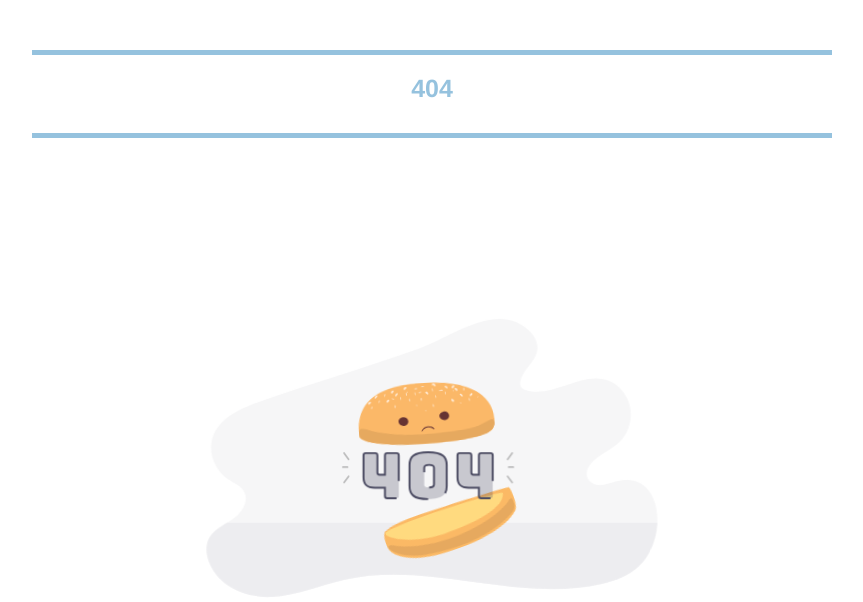
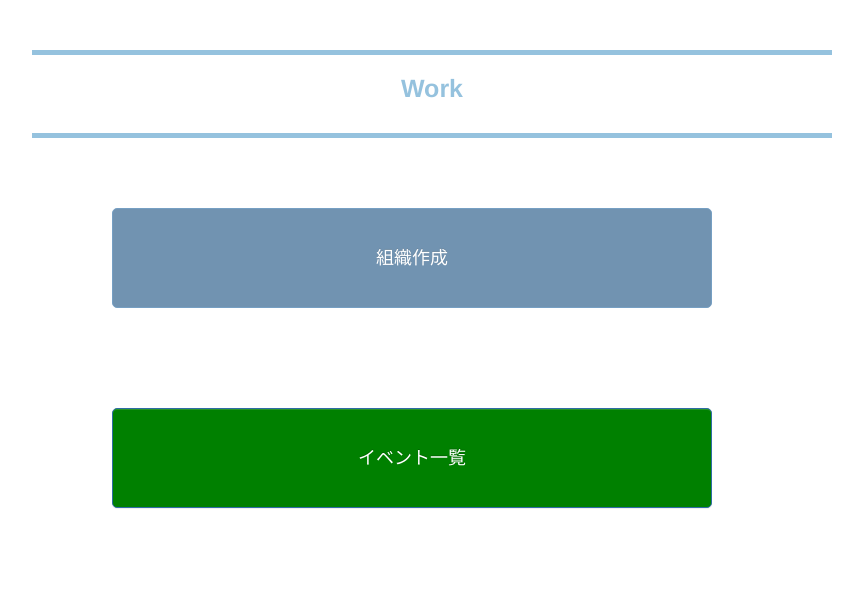
Before and after one commit to ukohank517/Attendance_flask, a Flask app: page /work in a window 1280 px wide; the page is wider, and only the part inside the window is pictured. Shown: the top 602 px of that part, without its empty margins (208-1071 px from the left). Run offline with Flask 2, Linux system fonts and the light colour scheme; parts of the project's set-up code (start-up, migrations or seed data) failed here and were passed over; some libraries are stand-ins or nearby versions.

Commit message:
[update] top -> work

```diff
--- a/web/script/app.py
+++ b/web/script/app.py
@@ -25,10 +25,10 @@
 def _top():
     return "カレンダー、イベント"
 
-@app.route('/top')
-def top():
-    page_title = 'Top'
-    return render_template('top.html', page_title = page_title)
+@app.route('/work')
+def work():
+    page_title = 'Work'
+    return render_template('work.html', page_title = page_title)
 
 @app.route('/event/list', methods=['GET'])
 def event_list():
--- a/web/script/templates/top.html
+++ b/web/script/templates/work.html
@@ -10,5 +10,5 @@
   </div>
 </div>
 
-<link  href="/static/css/top.css" rel="stylesheet"></link>
+<link  href="/static/css/work.css" rel="stylesheet"></link>
 {% endblock body %}
```
Also changed, not shown: web/script/static/css/work.css (renamed from web/script/static/css/top.css).
